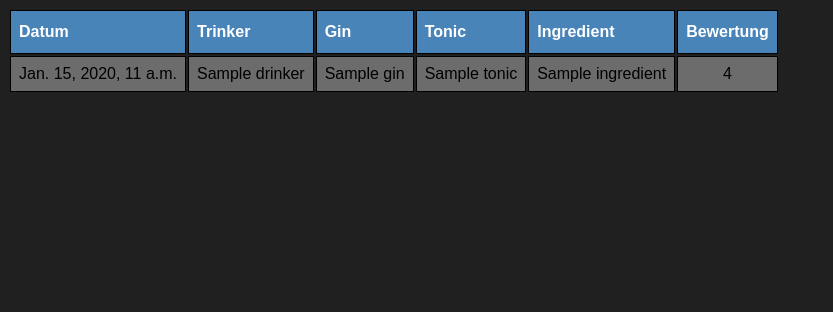
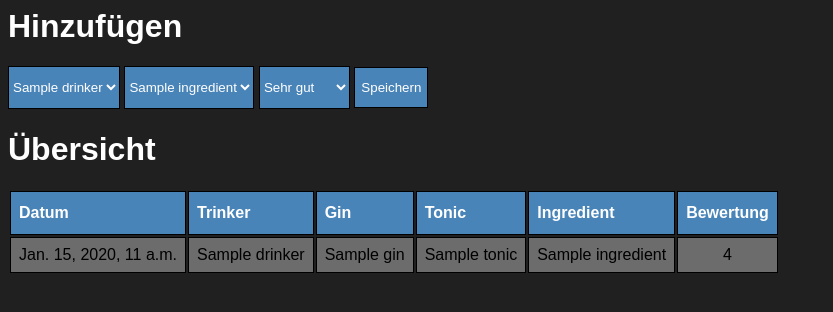
Before and after one commit to Lleafll/gin-tonic-matrix, a Django app: page /matrix/1/1/ in a window 1280 px wide. Shown: the top 312 px of the page, without its empty margins (0-833 px from the left). Run offline with Django 4.2, Linux system fonts and the light colour scheme; tables that the repository leaves empty hold one stand-in row (values such as "Sample post").

Commit message:
Add fields for adding evaluations

```diff
--- a/gintonicmatrix/matrix/static/matrix/style.css
+++ b/gintonicmatrix/matrix/static/matrix/style.css
@@ -49,3 +49,21 @@ select:hover {
   color: black;
   background-color: #ddd;
 }
+
+h1 {
+  color: white;
+}
+
+input {
+  padding-top: 12px;
+  padding-bottom: 12px;
+  border: 1px solid black;
+  text-align: left;
+  background-color: #4984b8;
+  color: white;
+}
+
+input:hover {
+  color: black;
+  background-color: #ddd;
+}
--- a/gintonicmatrix/matrix/templates/matrix/evaluations.html
+++ b/gintonicmatrix/matrix/templates/matrix/evaluations.html
@@ -3,6 +3,30 @@
 <link rel="stylesheet" type="text/css" href="{% static 'matrix/style.css' %}">
 
 <!doctype html>
+
+<h1>Hinzufügen</h1>
+
+<form>
+    <select name="drinker">
+        {% for drinker in drinkers %}
+        <option value="{{ drinker.id }}">{{ drinker }}</option>
+        {% endfor %}
+    </select>
+    <select name="ingredient">
+        {% for ingredient in ingredients %}
+        <option value="{{ ingredient.id }}">{{ ingredient }}</option>
+        {% endfor %}
+    </select>
+    <select name="rating">
+        {% for rating in ratings %}
+        <option value="{{ rating.id }}">{{ rating }}</option>
+        {% endfor %}
+    </select>
+    <input type="submit" value="Speichern">
+</form>
+
+<h1>Übersicht</h1>
+
 <table>
     <tr>
         <th>Datum</th>
--- a/gintonicmatrix/matrix/views.py
+++ b/gintonicmatrix/matrix/views.py
@@ -48,6 +48,13 @@ def index(request):
 
 
 def evaluations(request, gin, tonic):
+    drinkers = Drinker.objects.all()
+    ingredients = Ingredient.objects.all()
+    ratings = ("Sehr gut", "Gut", "Mittelmäßig", "Nee")
     gin_tonic = GinTonicEvaluation.objects.filter(gin=gin, tonic=tonic)
     return render(
-        request, "matrix/evaluations.html", {"evaluations": gin_tonic})
+        request, "matrix/evaluations.html",
+        {"evaluations": gin_tonic,
+         "drinkers": drinkers,
+         "ingredients": ingredients,
+         "ratings": ratings})
```
